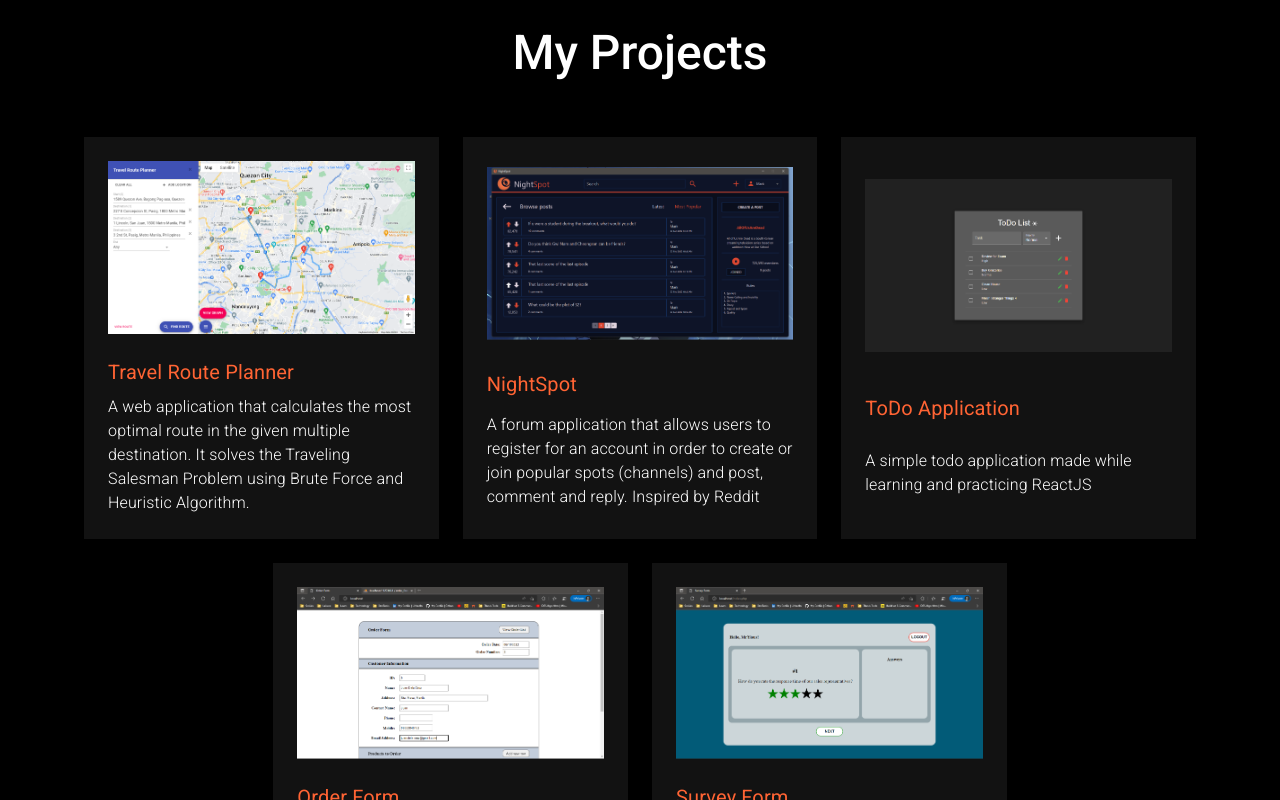
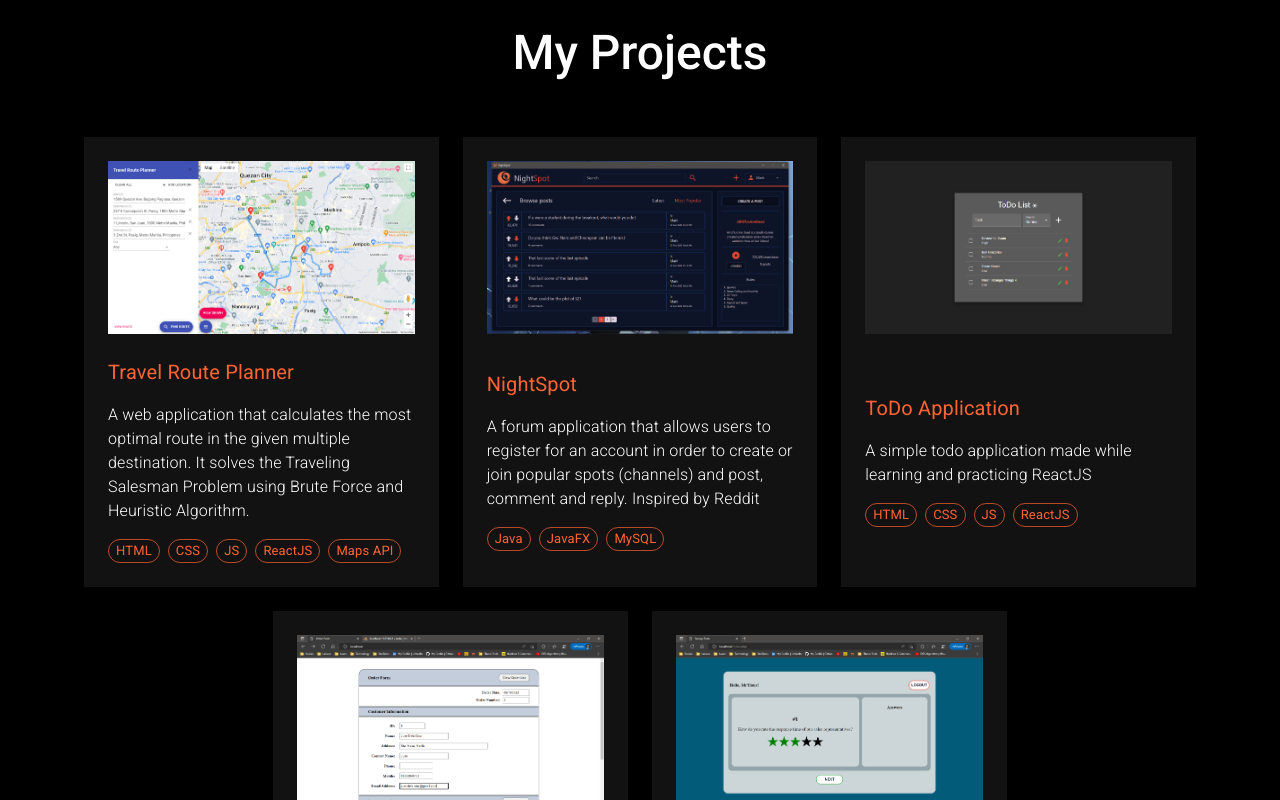
Before and after one commit to MrYious/My-Portfolio, a React (Create React App) app: page / in a window 1280 px wide. Shown: the part 2160-2960 px from the top of the page. Built offline with nearby package versions, Linux system fonts and the light colour scheme; a web font is replaced by a local one.

Commit message:
feat: improve project item cards

```diff
--- a/src/components/ProjectItem.js
+++ b/src/components/ProjectItem.js
@@ -1,4 +1,4 @@
-import { Grid } from "@mui/material";
+import { Chip, Grid } from "@mui/material";
 
 const ProjectItem = ({project}) => {
 
@@ -8,13 +8,28 @@ const ProjectItem = ({project}) => {
             container item
             xs={12} md={3.5} p={3} gap={2}
             bgcolor="background.default"
+            alignItems={"flex-start"}
         >
-            <Grid item xs={12} alignContent={"center"}>
-                <img src={project.image} alt={project.name} style={{maxWidth: "100%"}}/>
+            <Grid item xs={12} alignContent={"center"} onClick={()=> window.open(project.link, "_blank")} style={{cursor: "pointer"}}>
+                <img src={project.image} alt={project.name} style={{width: "100%"}}/>
             </Grid>
-            <Grid container item xs={12} gap={1} >
-                <Grid item fontWeight={400} fontSize={20} color={"primary.main"}>{project.title}</Grid>
+            <Grid container item xs={12} gap={2}>
+                <Grid
+                    item
+                    fontWeight={400}
+                    fontSize={20}
+                    color={"primary.main"}
+                    onClick={()=> window.open(project.link, "_blank")}
+                    style={{cursor: "pointer"}}
+                >
+                    {project.title}
+                </Grid>
                 <Grid item fontWeight={300} >{project.description}</Grid>
+                <Grid item container gap={1}>
+                    {project.techs.map((tech, i) => {
+                        return <Chip label={tech} variant="outlined" color="primary" size="small" key={i}></Chip>
+                    })}
+                </Grid>
             </Grid>
         </Grid>
     </>
```
